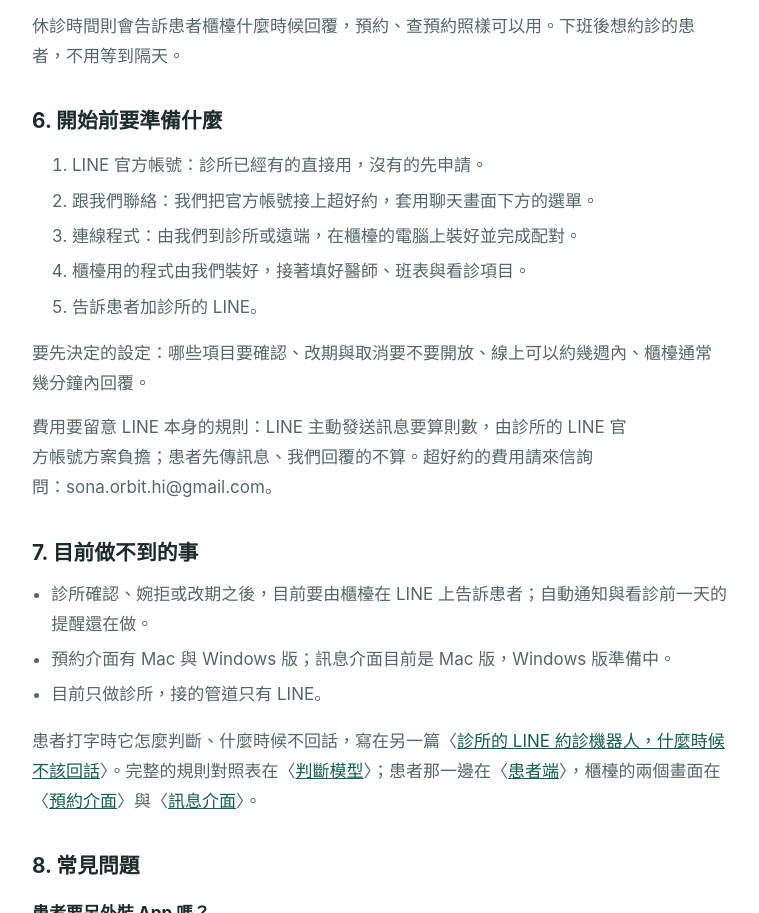
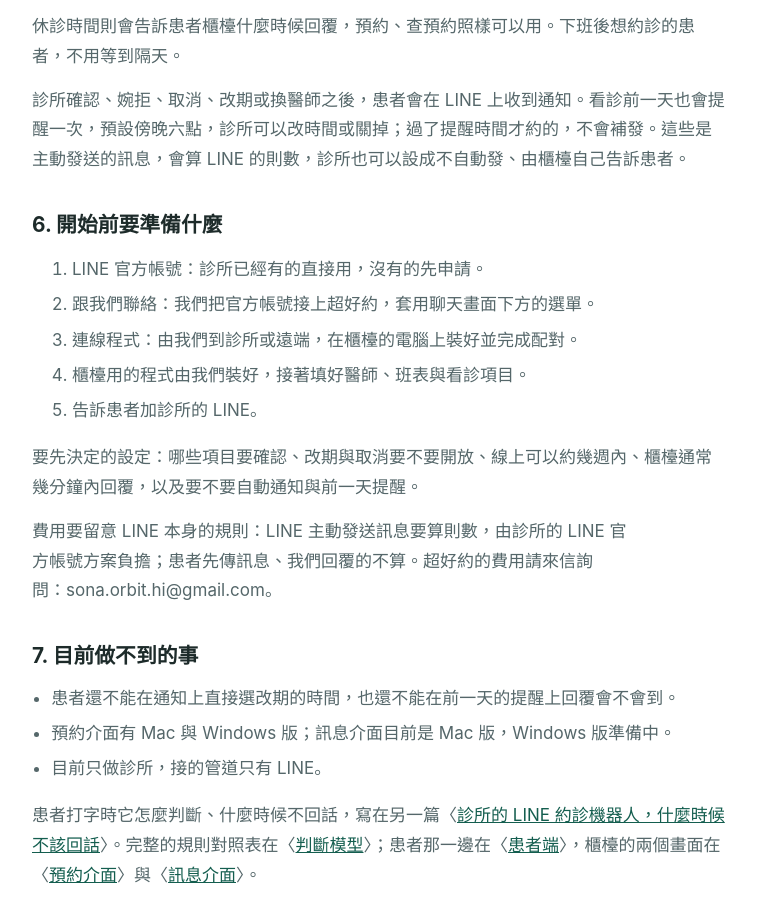
Before and after one commit to sona-orbit/chaohaoyue, a plain HTML site: page blog/clinic-line-official-account-online-booking/index.html in a window 1280 px wide. Shown: the part 2619-3532 px from the top of the page, without its empty margins (260-1019 px from the left). Drawn offline with Linux system fonts and the light colour scheme.

Commit message:
Article: automatic LINE notifications and day-before reminders are live

```diff
--- a/blog/clinic-line-official-account-online-booking/index.html
+++ b/blog/clinic-line-official-account-online-booking/index.html
@@ -79,6 +79,7 @@
 <p>患者要找櫃檯時，它會先回：</p>
 <blockquote>好的，已經通知櫃檯人員，上班時間通常〔幾〕分鐘內會回覆您……等候的時候，預約、查預約都可以照常使用。</blockquote>
 <p>休診時間則會告訴患者櫃檯什麼時候回覆，預約、查預約照樣可以用。下班後想約診的患者，不用等到隔天。</p>
+<p>診所確認、婉拒、取消、改期或換醫師之後，患者會在 LINE 上收到通知。看診前一天也會提醒一次，預設傍晚六點，診所可以改時間或關掉；過了提醒時間才約的，不會補發。這些是主動發送的訊息，會算 LINE 的則數，診所也可以設成不自動發、由櫃檯自己告訴患者。</p>
 </section>
 
 <section id="part-6"><h2>6. 開始前要準備什麼</h2>
@@ -89,13 +90,13 @@
 <li>櫃檯用的程式由我們裝好，接著填好醫師、班表與看診項目。</li>
 <li>告訴患者加診所的 LINE。</li>
 </ol>
-<p>要先決定的設定：哪些項目要確認、改期與取消要不要開放、線上可以約幾週內、櫃檯通常幾分鐘內回覆。</p>
+<p>要先決定的設定：哪些項目要確認、改期與取消要不要開放、線上可以約幾週內、櫃檯通常幾分鐘內回覆，以及要不要自動通知與前一天提醒。</p>
 <p>費用要留意 LINE 本身的規則：LINE 主動發送訊息要算則數，由診所的 LINE 官方帳號方案負擔；患者先傳訊息、我們回覆的不算。超好約的費用請來信詢問：sona.orbit.hi@gmail.com。</p>
 </section>
 
 <section id="part-7"><h2>7. 目前做不到的事</h2>
 <ul>
-<li>診所確認、婉拒或改期之後，目前要由櫃檯在 LINE 上告訴患者；自動通知與看診前一天的提醒還在做。</li>
+<li>患者還不能在通知上直接選改期的時間，也還不能在前一天的提醒上回覆會不會到。</li>
 <li>預約介面有 Mac 與 Windows 版；訊息介面目前是 Mac 版，Windows 版準備中。</li>
 <li>目前只做診所，接的管道只有 LINE。</li>
 </ul>
```
